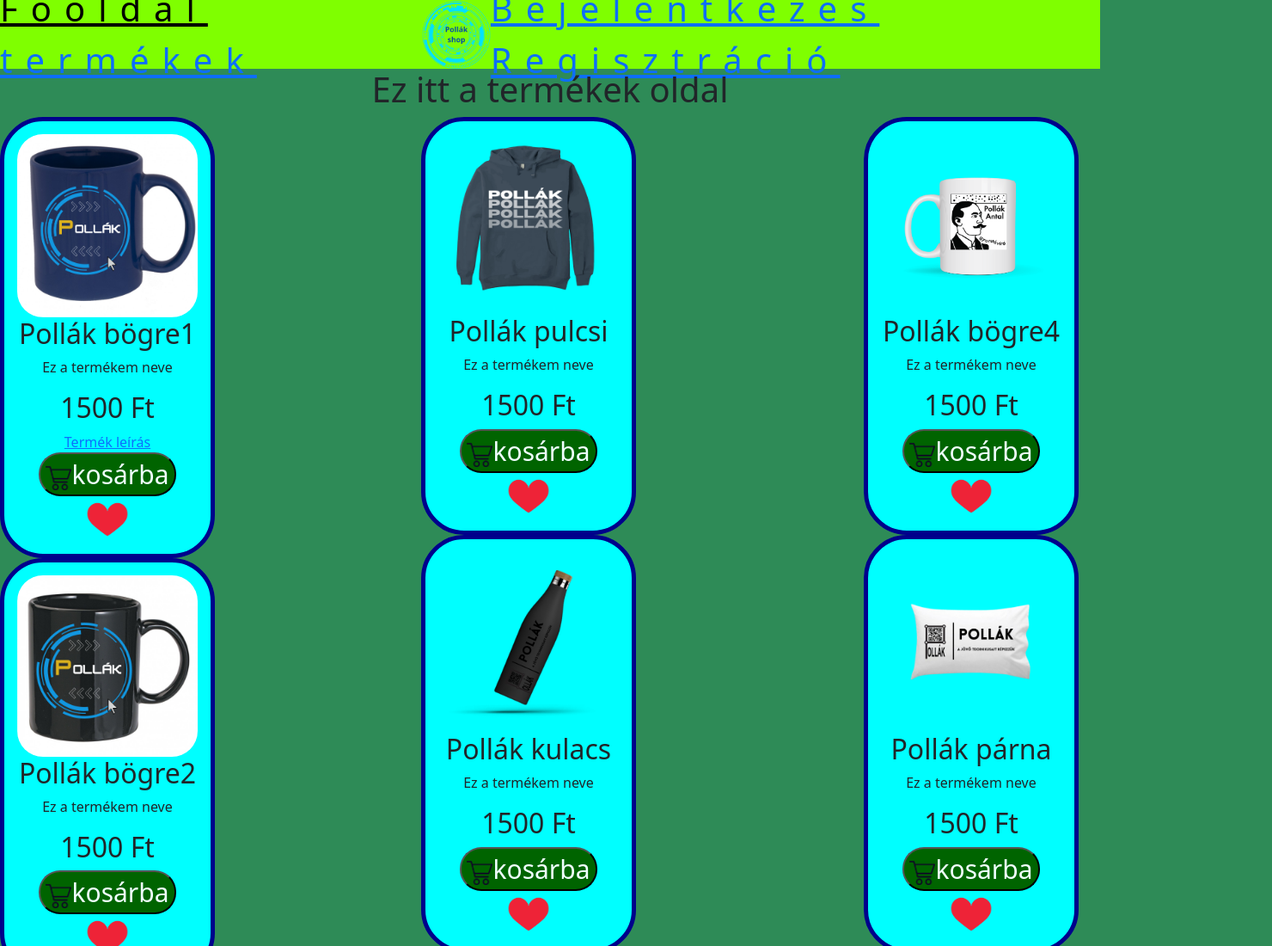
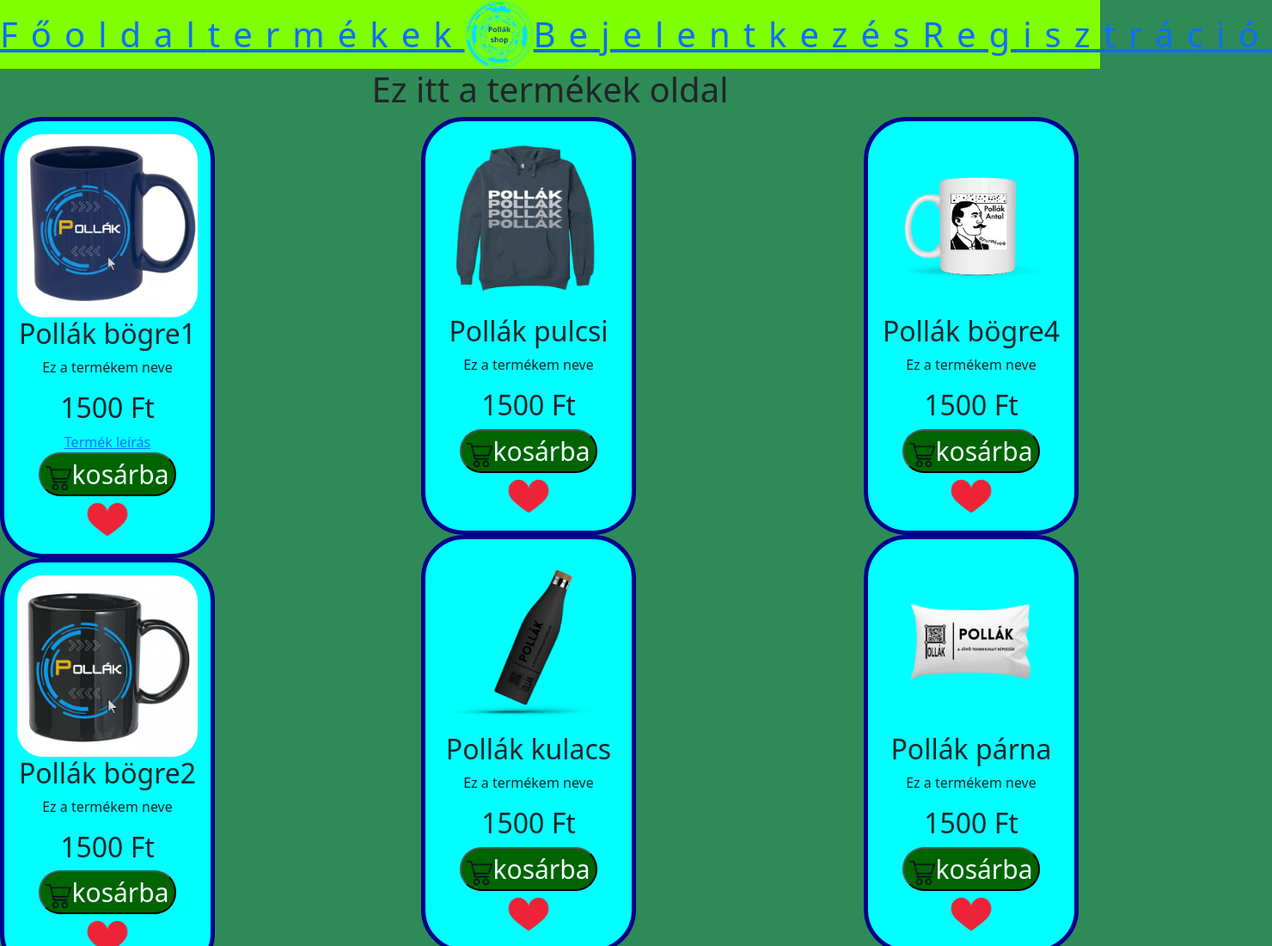
Before and after one commit to hghrjkgerigehruhtuzh/pollak, a plain HTML site: page termékek.html in a window 1280 px wide. Shown: the top 1100 px of the page at 86% size, 1480 px wide, since content can reach past the window. Drawn offline with nearby package versions, Linux system fonts and the light colour scheme.

Commit message:
Update termékek.html
rggdfg

```diff
--- a/termékek.html
+++ b/termékek.html
@@ -17,17 +17,22 @@
     <link href="https://cdn.jsdelivr.net/npm/bootstrap@5.3.3/dist/css/bootstrap.min.css" rel="stylesheet" integrity="sha384-QWTKZyjpPEjISv5WaRU9OFeRpok6YctnYmDr5pNlyT2bRjXh0JMhjY6hW+ALEwIH" crossorigin="anonymous">
 </head>
 <body class="bod">
-    <nav>
-        <div id="div_left">
+     <nav>
+        <div >
+
             <a href="pollakwebsop.html">Főoldal</a>
-<a href="termékek.html">termékek</a>
+        </div>
+
+        <div>
+            <a href="termékek.html">termékek</a>
         </div>
         <img src="pollaklogo.png" alt="" width="80px"  id="kep_img">
-<div id="div_right">
-    <a href="bejelentkezes.html">Bejelentkezés</a>
-    <a href="regisztracio.html">Regisztráció</a>
-</div>
-
+        <div >
+            <a href="bejelentkezes.html">Bejelentkezés</a>
+        </div>
+        <div>
+            <a href="regisztracio.html">Regisztráció</a>
+        </div>
 
     </nav>
     <header>
```
